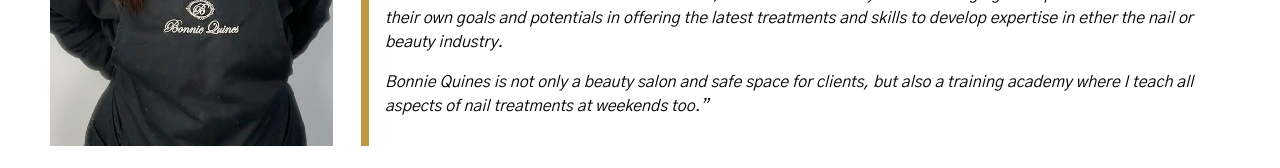
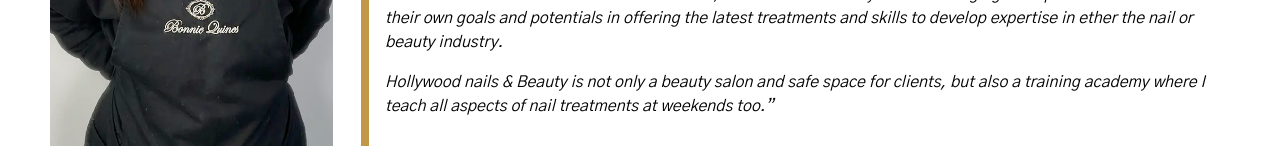
Before and after one commit to kenn0419/nail, a React (Vite) app: page /about/team in a window 1280 px wide. Shown: the part 475-643 px from the top of the page. Built offline with nearby package versions, Linux system fonts and the light colour scheme; a web font is replaced by a local one.

Commit message:
fix eighth commit

```diff
--- a/src/public/Team.jsx
+++ b/src/public/Team.jsx
@@ -46,7 +46,7 @@ const Team = () => {
                             <p>Each member of the team has their own niche, and with the industry forever changing its important that staff reach their own goals and potentials in offering the latest treatments and skills to develop expertise in ether the nail or beauty industry.</p>
                         </li>
                         <li>
-                            <p>Bonnie Quines is not only a beauty salon and safe space for clients, but also a training academy where I teach all aspects of nail treatments at weekends too.”</p>
+                            <p>Hollywood nails & Beauty is not only a beauty salon and safe space for clients, but also a training academy where I teach all aspects of nail treatments at weekends too.”</p>
                         </li>
                     </ul>
                 </div>
```
